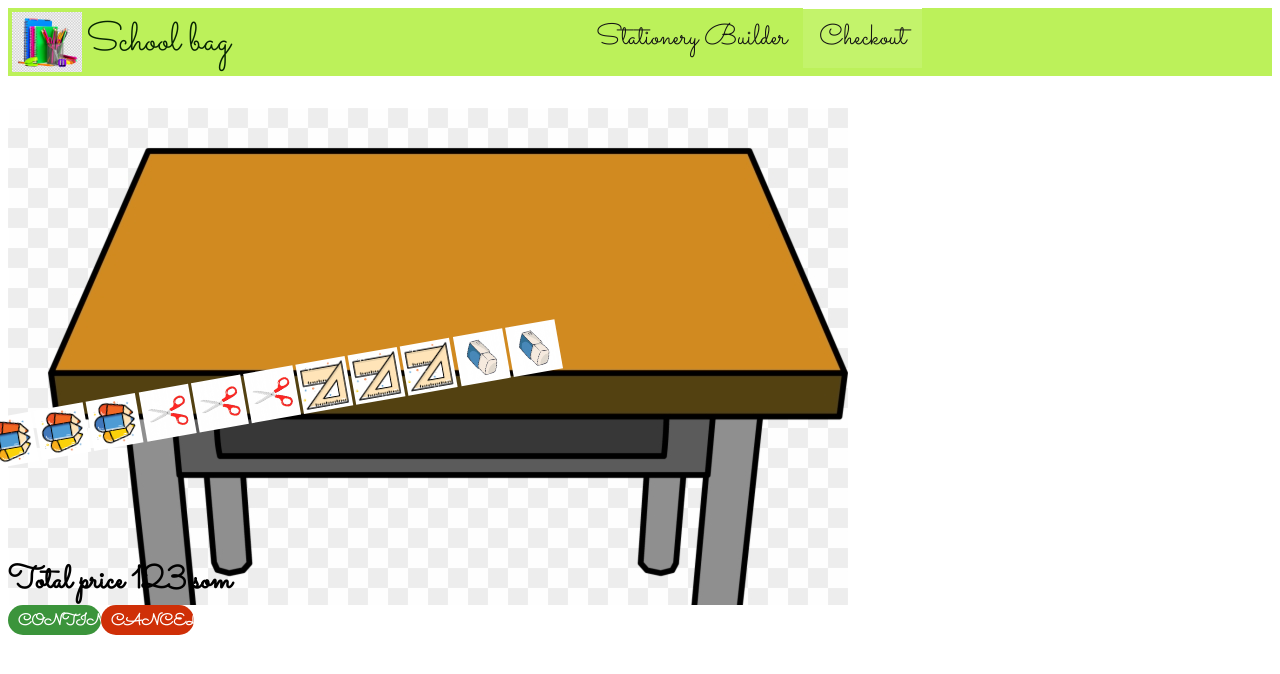
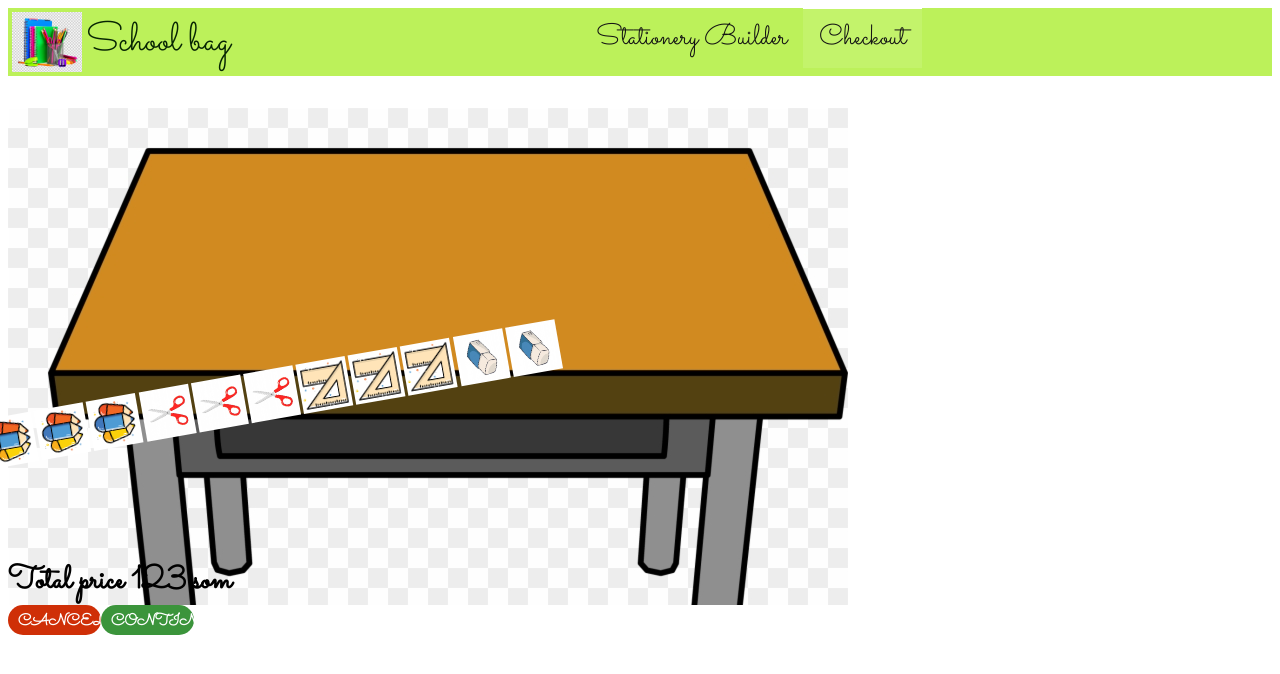
Before and after one commit to Okenova-Nurzada/School-readieness, a React (Create React App) app: page /checkout in a window 1280 px wide. Shown: the top 674 px of the page. Built offline with nearby package versions, Linux system fonts and the light colour scheme.

Commit message:
Add button event listeners

```diff
--- a/src/components/Checkout/CheckoutSummary/CheckoutSummary.js
+++ b/src/components/Checkout/CheckoutSummary/CheckoutSummary.js
@@ -1,14 +1,18 @@
 import React from "react";
 import classes from "./CheckoutSummary.module.css";
 import StationeryKit from "../../StationeryBuilder/StationeryKit/StationeryKit";
-import Button from "../../UI/Button/Button"
+import Button from "../../UI/Button/Button";
 
-export default ({ price,items }) => {
+export default ({ price, items, checkoutCancel, checkoutContinue }) => {
   return (
     <div className={classes.CheckoutSummary}>
-      <StationeryKit  price={price} items= {items}/>
-      <Button green>Continue></Button>
-      <Button red>Cancel</Button>
+      <StationeryKit price={price} items={items} />
+      <Button click={checkoutCancel} red>
+        Cancel
+      </Button>
+      <Button click={checkoutContinue} green>
+        Continue
+      </Button>
     </div>
   );
 };
--- a/src/containers/Checkout/Checkout.js
+++ b/src/containers/Checkout/Checkout.js
@@ -1,8 +1,10 @@
 import React from "react";
+import { useHistory } from "react-router-dom";
 import CheckoutSummary from "../../components/Checkout/CheckoutSummary/CheckoutSummary";
 import classes from "./Checkout.module.css";
 
 export default () => {
+  const history = useHistory();
   const items = {
     pen: 2,
     notebook: 3,
@@ -13,9 +15,22 @@ export default () => {
   };
   const price = 123;
 
+  function checkoutCancel() {
+    history.push("/builder");
+  }
+
+  function checkoutContinue() {
+    history.push("/checkout/finish");
+  }
+
   return (
     <div className={classes.Checkout}>
-      <CheckoutSummary items={items} price={price} />
+      <CheckoutSummary
+        items={items}
+        price={price}
+        checkoutCancel={checkoutCancel}
+        checkoutContinue={checkoutContinue}
+      />
     </div>
   );
 };
```
